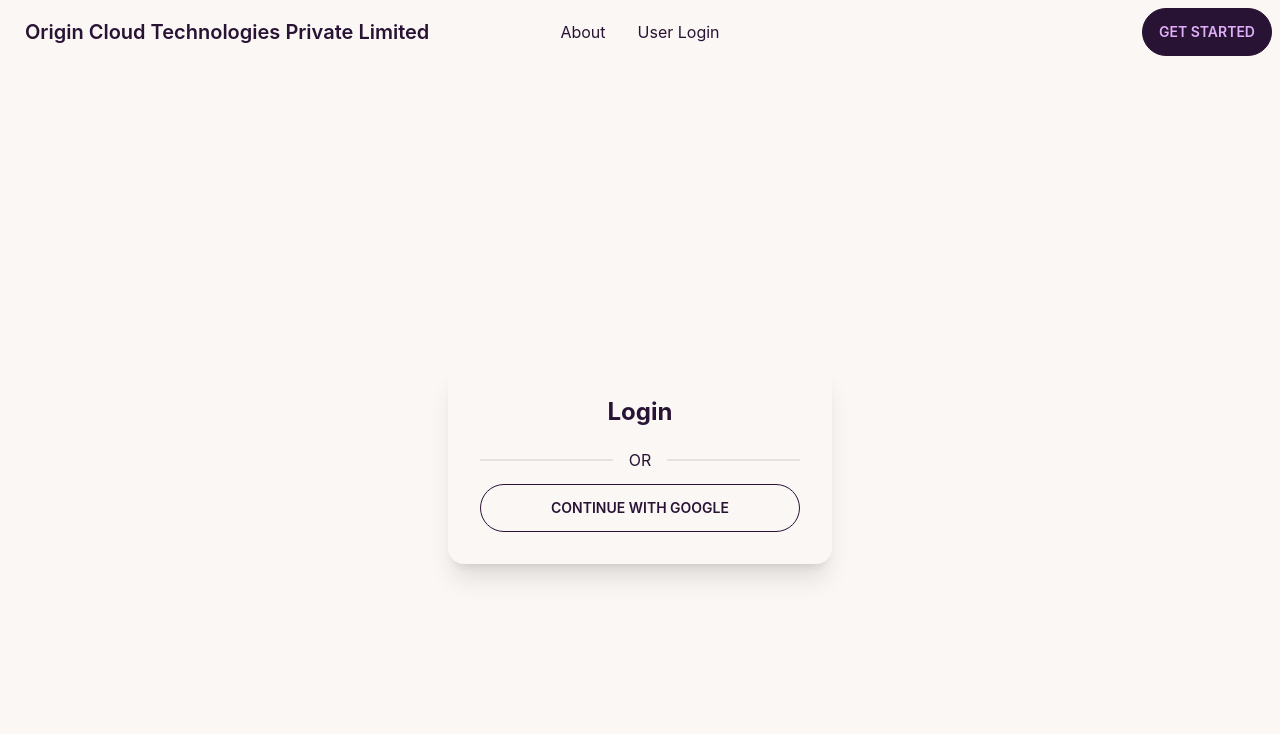
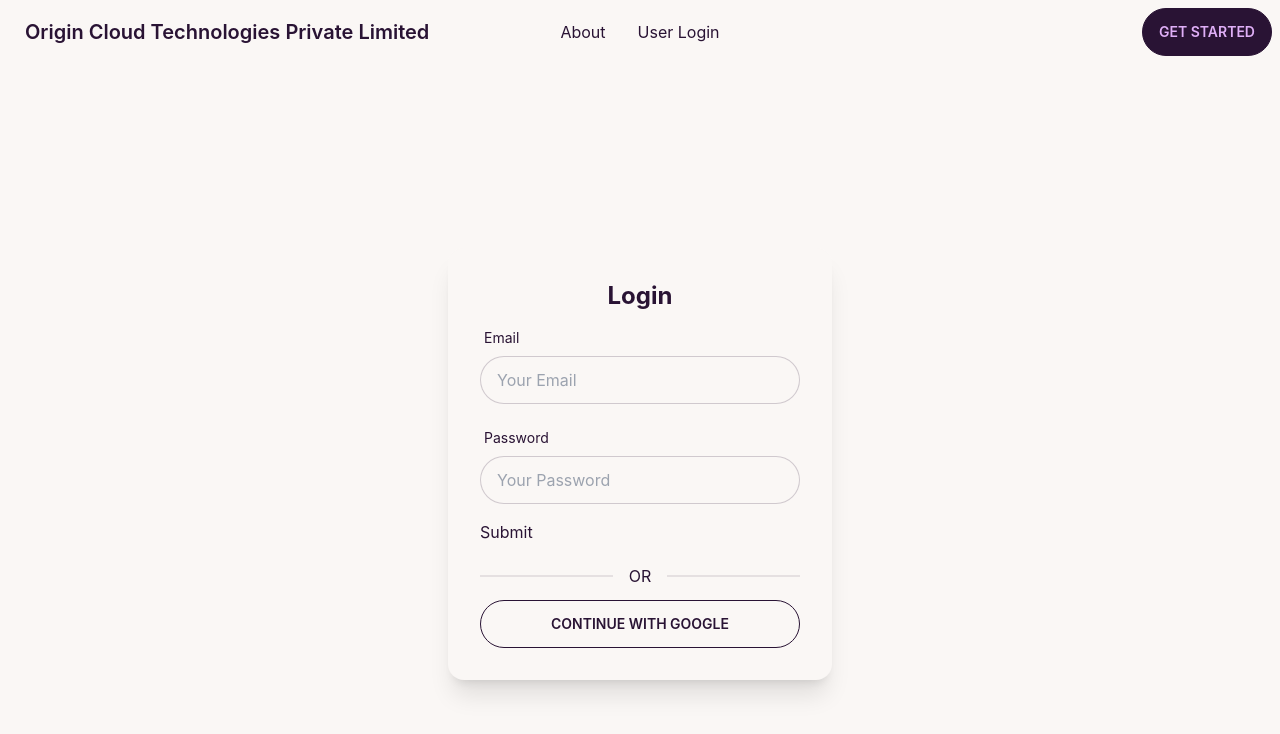
Before and after one commit to RAHUL573769/originCloudAssignmentClientSide, a React (Create React App) app: page /registration in a window 1280 px wide. Shown: the top 734 px of the page. Built offline with nearby package versions, Linux system fonts and the light colour scheme; no server answers.

Commit message:
login validations done

```diff
--- a/src/Componenets/UserRegistration/Registration.js
+++ b/src/Componenets/UserRegistration/Registration.js
@@ -1,18 +1,94 @@
 import React from "react";
 import auth from "../Firebase/FirebaseInit";
 import { useSignInWithGoogle } from "react-firebase-hooks/auth";
+import { useForm } from "react-hook-form";
 
 const Registration = () => {
   const [signInWithGoogle, user, loading, error] = useSignInWithGoogle(auth);
+  const {
+    register,
+    formState: { errors },
+    handleSubmit,
+  } = useForm();
+
   if (user) {
     console.log(user);
   }
+  const onSubmit = (data) => console.log(data);
 
   return (
     <div className="flex h-screen justify-center items-center">
       <div class="card w-96 bg-base-100 shadow-xl">
         <div class="card-body">
           <h2 class="text-center text-2xl font-bold">Login</h2>
+          <form onSubmit={handleSubmit(onSubmit)}>
+            <div class="form-control w-full max-w-xs">
+              <label class="label">
+                <span class="label-text">Email</span>
+              </label>
+              <input
+                type="email"
+                placeholder="Your Email"
+                class="input input-bordered w-full max-w-xs"
+                {...register("email", {
+                  required: {
+                    value: true,
+                    message: "Email Is Required",
+                  },
+                  pattern: {
+                    value: /[A-Za-z]{3}/,
+                    message: "Provide a valid email",
+                  },
+                })}
+              />
+              <label class="label">
+                {errors.email?.type === "required" && (
+                  <span class="label-text-alt text-red-500">
+                    {errors.email.message}
+                  </span>
+                )}
+                {errors.email?.type === "pattern" && (
+                  <span class="label-text-alt text-red-500">
+                    {errors.email.message}
+                  </span>
+                )}
+              </label>
+            </div>
+            <div class="form-control w-full max-w-xs">
+              <label class="label">
+                <span class="label-text">Password</span>
+              </label>
+              <input
+                type="password"
+                placeholder="Your Password"
+                class="input input-bordered w-full max-w-xs"
+                {...register("password", {
+                  required: {
+                    value: true,
+                    message: "Password Is Required",
+                  },
+                  minLength: {
+                    value: 6,
+                    message: "Must be 6 characters longer",
+                  },
+                })}
+              />
+              <label class="label">
+                {errors.password?.type === "required" && (
+                  <span class="label-text-alt text-red-500">
+                    {errors.password.message}
+                  </span>
+                )}
+                {errors.password?.type === "minLength" && (
+                  <span class="label-text-alt text-red-500">
+                    {errors.password.message}
+                  </span>
+                )}
+              </label>
+            </div>
+
+            <input type="submit" />
+          </form>
           <div class="flex flex-col w-full border-opacity-50">
             <div class="divider">OR</div>
             <button onClick={() => signInWithGoogle()} class="btn btn-outline">
```
